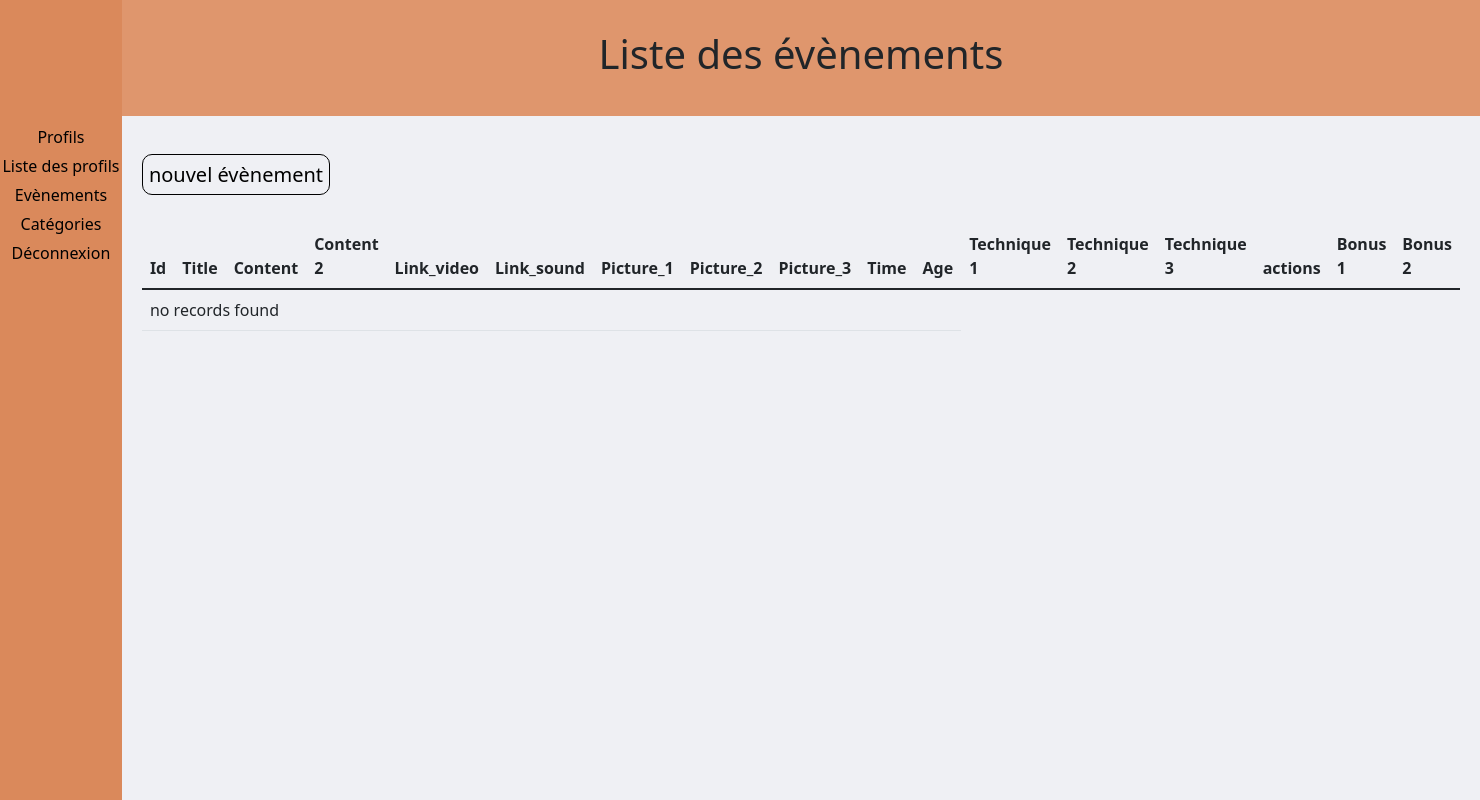
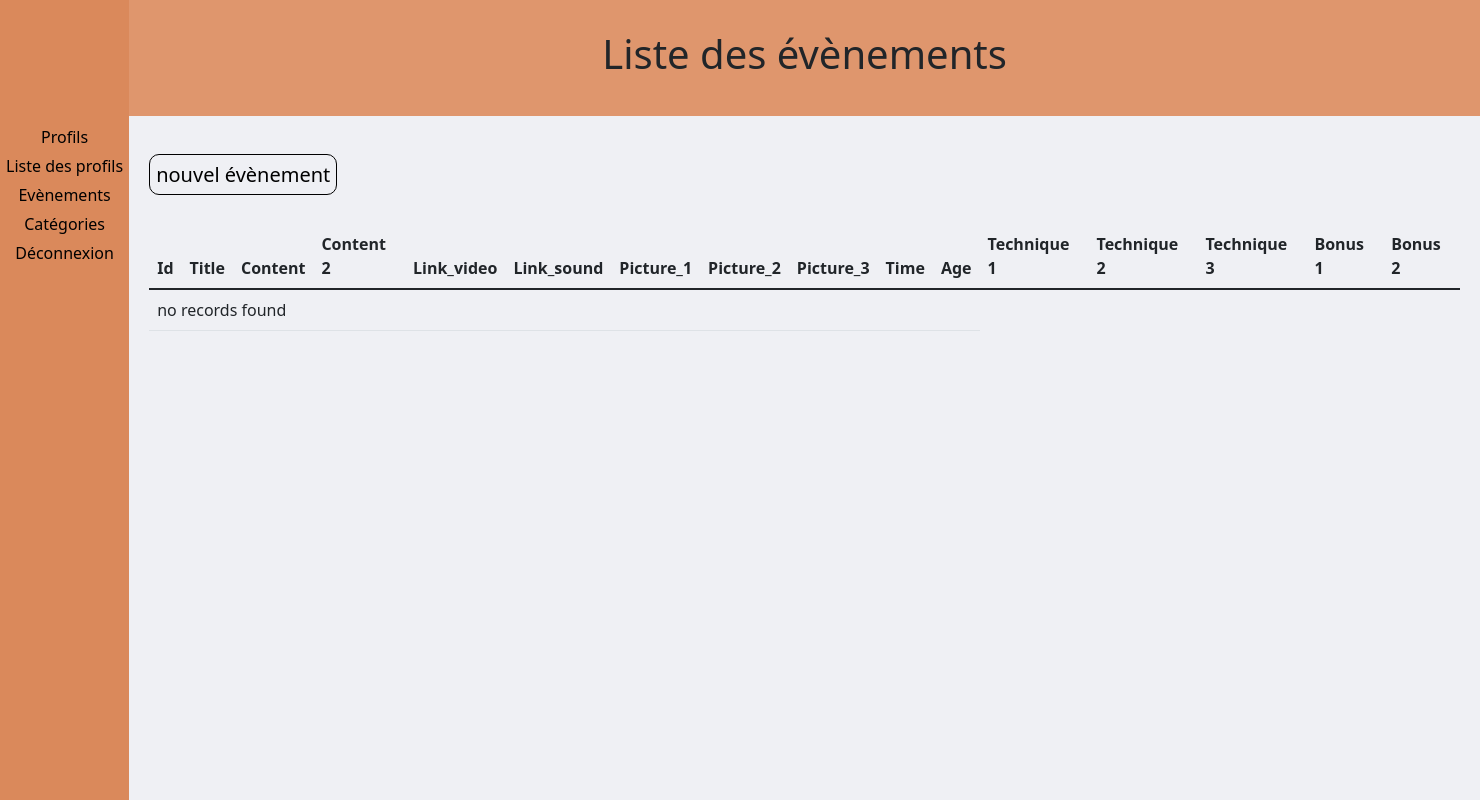
Before and after one commit to Al1Santa/Spectacles-Solidaires, a Symfony app: template templates/event/index.html.twig in a window 1480 px wide. Run offline with Twig, Linux system fonts and the light colour scheme; the template is opened without the code that fills it, so the values that code supplies are empty; some libraries are stand-ins or nearby versions.

Commit message:
remove "action" twig event

```diff
--- a/templates/event/index.html.twig
+++ b/templates/event/index.html.twig
@@ -40,7 +40,6 @@
                         <th>Technique 1</th>
                         <th>Technique 2</th>
                         <th>Technique 3</th>
-                        <th>actions</th>
                         <th>Bonus 1</th>
                         <th>Bonus 2</th>
                     </tr>
```
